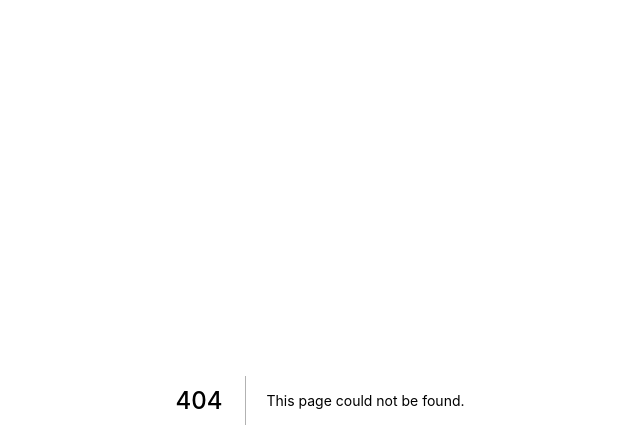
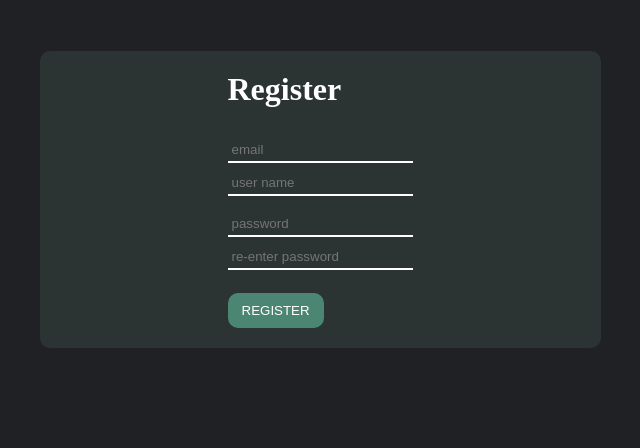
Before and after one commit to OpenWorksDev/Revision, a Next.js app: page /register in a window 1280 px wide. Before the commit this address had no page. Shown: the top 448 px of the page, without its empty margins (320-960 px from the left). Built offline with nearby package versions, Linux system fonts and the light colour scheme.

Commit message:
added validator file, created register page

```diff
--- /dev/null
+++ b/src/components/validators.ts
@@ -0,0 +1,35 @@
+function email_check(email: string): boolean {
+  /**
+   * Runs the email through a regex statement
+   * @returns boolean True if valid email
+   */
+
+  return /^(([^<>()\[\]\\.,;:\s@"]+(\.[^<>()\[\]\\.,;:\s@"]+)*)|(".+"))@((\[[0-9]{1,3}\.[0-9]{1,3}\.[0-9]{1,3}\.[0-9]{1,3}])|(([a-zA-Z\-0-9]+\.)+[a-zA-Z]{2,}))$/.test(
+    email
+  );
+}
+
+function passwd_check(passwd: string): string | undefined {
+  /**
+   * Runs the password through some checks
+   *
+   * @param string The password to check
+   * @returns string -	reason for failure null if success
+   */
+  if (passwd.length < 8) return "Password is shorter than 8 characters";
+
+  if (/^(?=.*[0-9])$/.test(passwd))
+    return "Password does not contain any numbers";
+
+  if (/^(?=.*[!@#$%^&*])$/.test(passwd))
+    return "Password does not contain any special characters";
+
+  return;
+}
+
+function uname_check(uname: string): boolean {
+  if (/^(?=[a-zA-Z0-9._]{8,20}$)(?!.*[_.]{2})[^_.].*[^_.]$/.test(uname)) return false;
+  return true;
+}
+
+export { email_check, passwd_check, uname_check };
--- /dev/null
+++ b/src/pages/api/register.js
@@ -0,0 +1,4 @@
+export default function UnameCheck(req, res) {
+
+	res.status(500).send();
+}
--- /dev/null
+++ b/src/pages/api/validation/[uname].js
@@ -0,0 +1,8 @@
+export default function UnameCheck(req, res) {
+	const { uname } = req.query;
+	// TODO: Username Query Check
+	// Query the database for usernames in use
+	// Only return true if no one else has said username
+
+	res.status(200).send({valid: false});
+}
--- a/src/pages/login.js
+++ b/src/pages/login.js
@@ -1,4 +1,4 @@
-import styles from "../styles/login.module.css";
+import styles from "../styles/auth.module.css";
 import Head from "next/head";
 import { useEffect } from "react";
 
--- /dev/null
+++ b/src/pages/register.js
@@ -0,0 +1,143 @@
+import styles from "../styles/auth.module.css";
+import { passwd_check, email_check } from "../components/validators";
+import Head from "next/head";
+import { useEffect } from "react";
+
+export default function Register() {
+  async function verifyValues() {
+    /**
+     * Verifies entered email and password
+     * @returns boolean True if all are valid
+     */
+
+    var email = document.getElementById("email").value.trim();
+    var email_valid = email_check(email);
+    if (!email_valid) {
+      console.log(email_valid);
+      alert("Please enter a valid email");
+      return;
+    }
+
+    var passwd = document.getElementById("passwd").value.trim();
+    var passwd_valid = passwd_check(passwd);
+    if (!(passwd_valid == null)) {
+      alert(passwd_valid);
+      return;
+    }
+    if (!(passwd == document.getElementById("re-passwd").value.trim())) {
+      alert("Passwords do not match");
+      return;
+    }
+
+    // TODO: Better alerts and messages
+    {
+      var uname = document.getElementById("uname").value.trim();
+      var ajax = new XMLHttpRequest();
+
+      ajax.onreadystatechange = async () => {
+        if (ajax.readyState == XMLHttpRequest.DONE) {
+          var uname_validation = JSON.parse(ajax.responseText);
+          if (!uname_validation["valid"]) {
+            alert("Username is already in use");
+            return;
+          }
+          register();
+        }
+      };
+
+      ajax.open("GET", `/api/validation/${uname}`);
+      ajax.send();
+    }
+  }
+
+  function register() {
+    /// Triggered on login button click
+
+    var formData = new FormData();
+
+    formData.set("email", document.getElementById("email").value.trim());
+    formData.set("uname", document.getElementById("uname").value.trim());
+    formData.set("passwd", document.getElementById("passwd").value.trim());
+
+    var ajax = new XMLHttpRequest();
+
+    ajax.onreadystatechange = async () => {
+      if (ajax.readyState == XMLHttpRequest.DONE) {
+        if (ajax.responseType == "") {
+          console.log("Empty Response");
+          return;
+        }
+        // TODO: Get a success or a failure from the server and react accordingly
+        // If it is a success make sure all cookies are correctly set and redirect to home page
+
+        var response = JSON.parse(ajax.responseText);
+        // window.location.replace(`/`);
+      }
+    };
+
+    ajax.open("POST", "/api/register");
+    ajax.send(formData);
+  }
+
+  useEffect(() => {
+    document.addEventListener("keyup", (event) => {
+      if (event.key == "Enter") login();
+    });
+  });
+
+  return (
+    <div className={styles["login-page"]}>
+      <Head>
+        <title>Register</title>
+      </Head>
+      <div className={styles["main-wrapper"]}>
+        <div className={styles["sub-wrapper"]}>
+          <h1 className={styles["title"]}>Register</h1>
+          <form>
+            <input
+              type="email"
+              id="email"
+              name="email"
+              placeholder="email"
+              className={styles["text-input"]}
+            />
+            <br />
+            <input
+              type="text"
+              id="uname"
+              name="uname"
+              placeholder="user name"
+              className={styles["text-input"]}
+            />
+            <br />
+            <div className={styles["break-div"]} />
+            <input
+              type="password"
+              id="passwd"
+              name="passwd"
+              autoComplete="off"
+              placeholder="password"
+              className={styles["text-input"]}
+            />
+            <br />
+            <input
+              type="password"
+              id="re-passwd"
+              name="re-passwd"
+              autoComplete="off"
+              placeholder="re-enter password"
+              className={styles["text-input"]}
+            />
+          </form>
+          <button
+            className={styles["btn-submit"]}
+            id="btnLogin"
+            onClick={verifyValues}
+          >
+            REGISTER
+          </button>
+        </div>
+      </div>
+    </div>
+  );
+}
--- a/src/styles/login.Module.css
+++ b/src/styles/auth.module.css
@@ -17,7 +17,7 @@
 
 .sub-wrapper {
   width: fit-content;
-  padding-inline: 6vw;
+  padding-inline: 10vw;
   text-align: left;
 }
 
@@ -30,17 +30,17 @@
 
 .text-input {
   color: white;
-  min-width: 14vw;
+  min-width: fit-content;
+  width: 12vw;
   margin: 0px;
   margin-top: 5px;
   margin-bottom: 5px;
   padding: 4px;
   text-decoration: none;
   background-color: transparent;
-  border-top: none;
-  border-left: none;
-  border-right: none;
-  border-bottom: 2px solid white;
+  border: none;
+  /* border-bottom: 2px solid white; */
+  box-shadow: 0px 2px white;
   outline: none;
   -webkit-touch-callout: none;
   -webkit-user-select: none;
@@ -62,5 +62,23 @@
 }
 
 .btn-submit:hover {
-	box-shadow: 0 0 0 1px aquamarine, inset 0 0 0 1px #fff;
+  box-shadow: 0 0 0 1px aquamarine, inset 0 0 0 1px #fff;
 }
+
+.break-div {
+  padding-top: 4px;
+  padding-bottom: 4px;
+}
+
+@media only screen and (max-width: 1080px) {
+  .sub-wrapper {
+    padding-inline: 6vw;
+  }
+}
+
+@media only screen and (max-width: 450px) {
+  .sub-wrapper {
+    width: fit-content;
+    padding-inline: 0px;
+  }
+}
```
